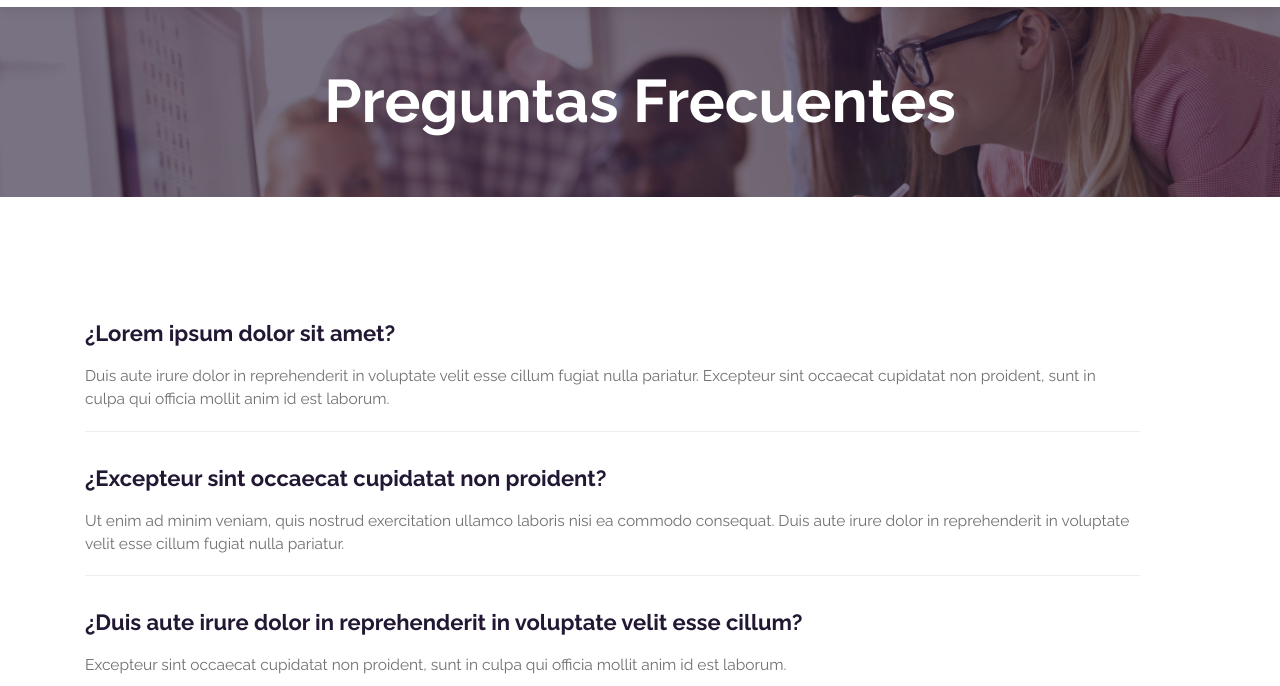
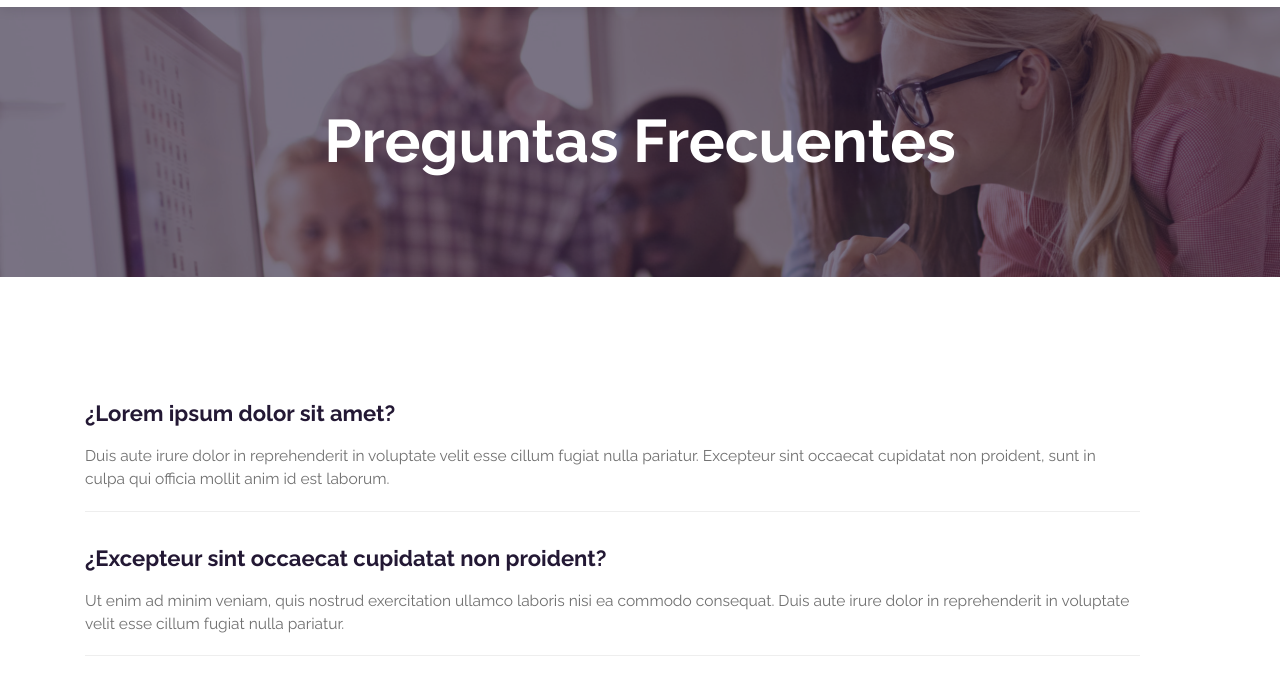
Before and after one commit to majano/joven360, a plain HTML site: page faq.html in a window 1280 px wide. Shown: the part 100-786 px from the top of the page. Drawn offline with Linux system fonts and the light colour scheme.

Commit message:
banner section spacing

```diff
--- a/css/style.css
+++ b/css/style.css
@@ -627,7 +627,7 @@ a {
     background: url(../img/banner.png) center center no-repeat;
     background-size: cover;
     text-align: center;
-    padding: 60px 20px;
+    padding: 100px 20px;
 }
 .banner-section h1 {
     margin: 0 auto;
```
